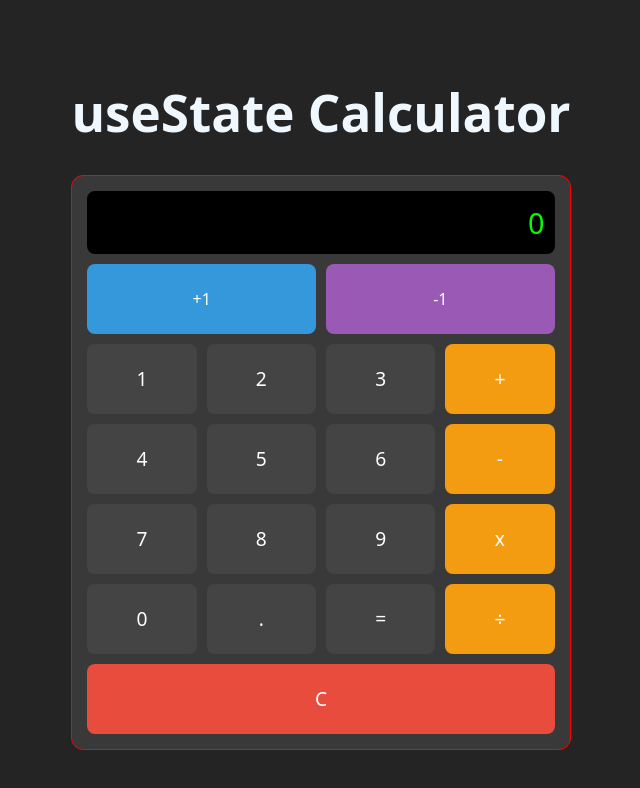
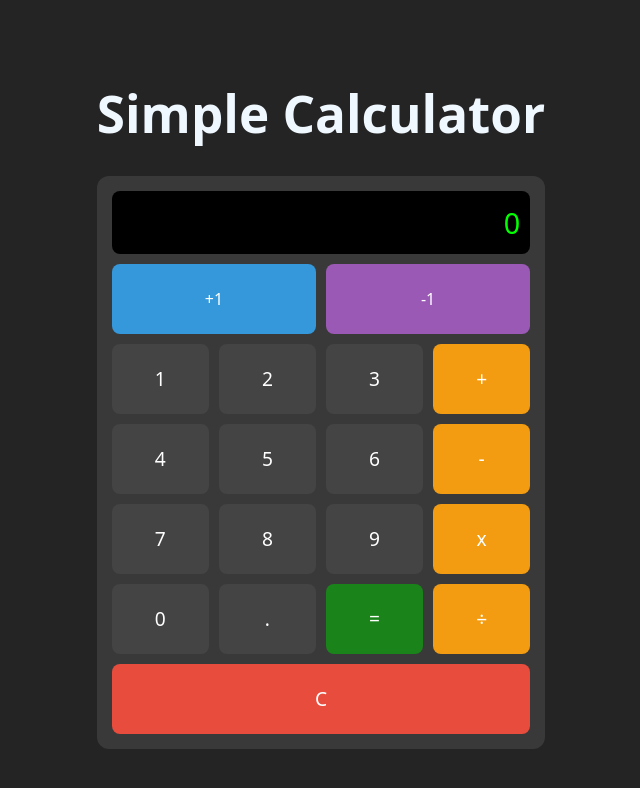
Before and after one commit to sobdima/react-calculator, a React (Vite) app: page / in a window 1280 px wide. Shown: the top 788 px of the page, without its empty margins (319-959 px from the left). Built offline with nearby package versions, Linux system fonts and the light colour scheme.

Commit message:
fix: change title and color of equal button

```diff
--- a/src/App.css
+++ b/src/App.css
@@ -10,7 +10,7 @@
 }
 
 .calculator-container {
-  border: 1px solid red;
+  /* border: 1px solid red; */
   display: grid;
   gap: 10px;
   padding: 15px;
@@ -71,3 +71,7 @@
   grid-column: span 4;
   background: #e74c3c;
 }
+
+.equal {
+  background:rgb(26, 131, 26)
+}
--- a/src/App.tsx
+++ b/src/App.tsx
@@ -77,7 +77,7 @@ function App() {
 
   return (
     <>
-      <h1 className="main-title">useState Calculator</h1>
+      <h1 className="main-title">Simple Calculator</h1>
       <div className="calculator-container">
         <Cell className="display">{display}</Cell>
 
@@ -185,7 +185,7 @@ function App() {
           .
         </Cell>
         <Cell
-          className={`button ${activeButton === '=' ? 'active' : ''}`}
+          className={`button equal ${activeButton === '=' ? 'active' : ''}`}
           onClick={() => handleClick('=')}
         >
           =
```
